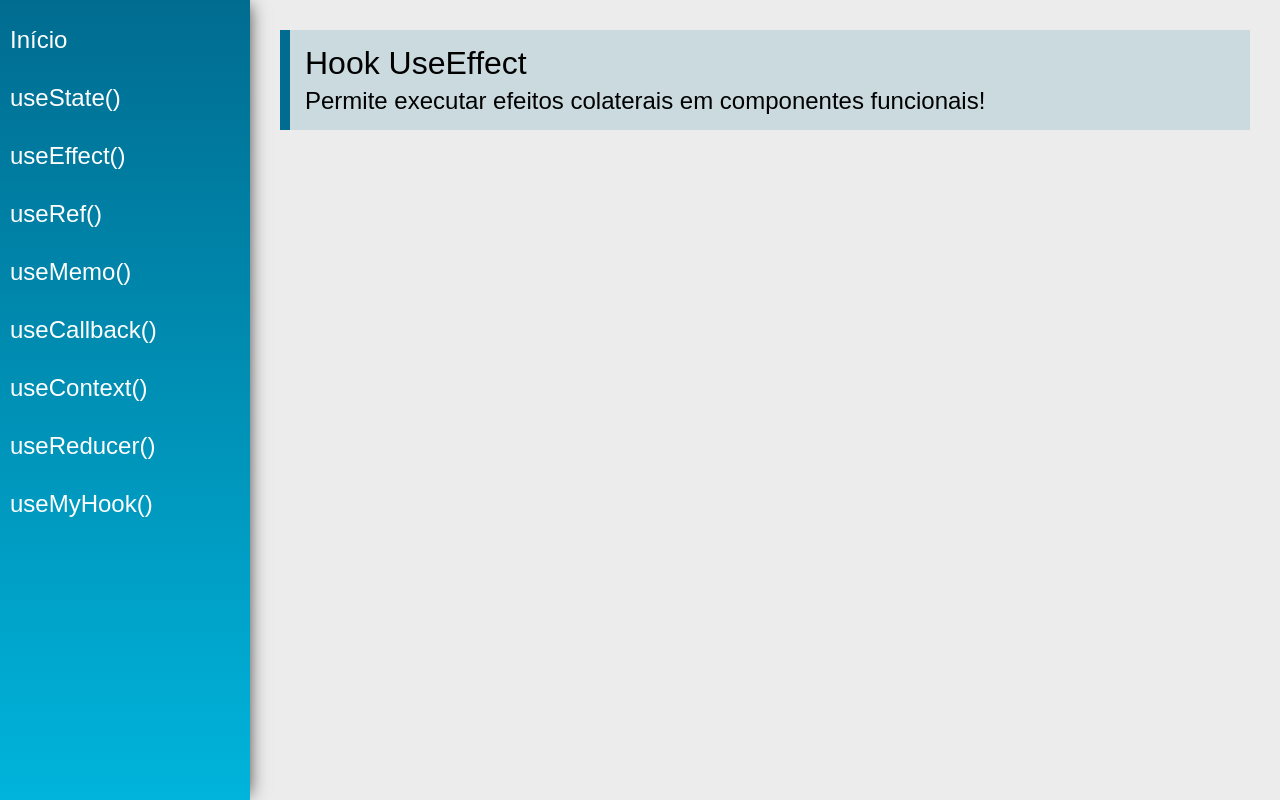
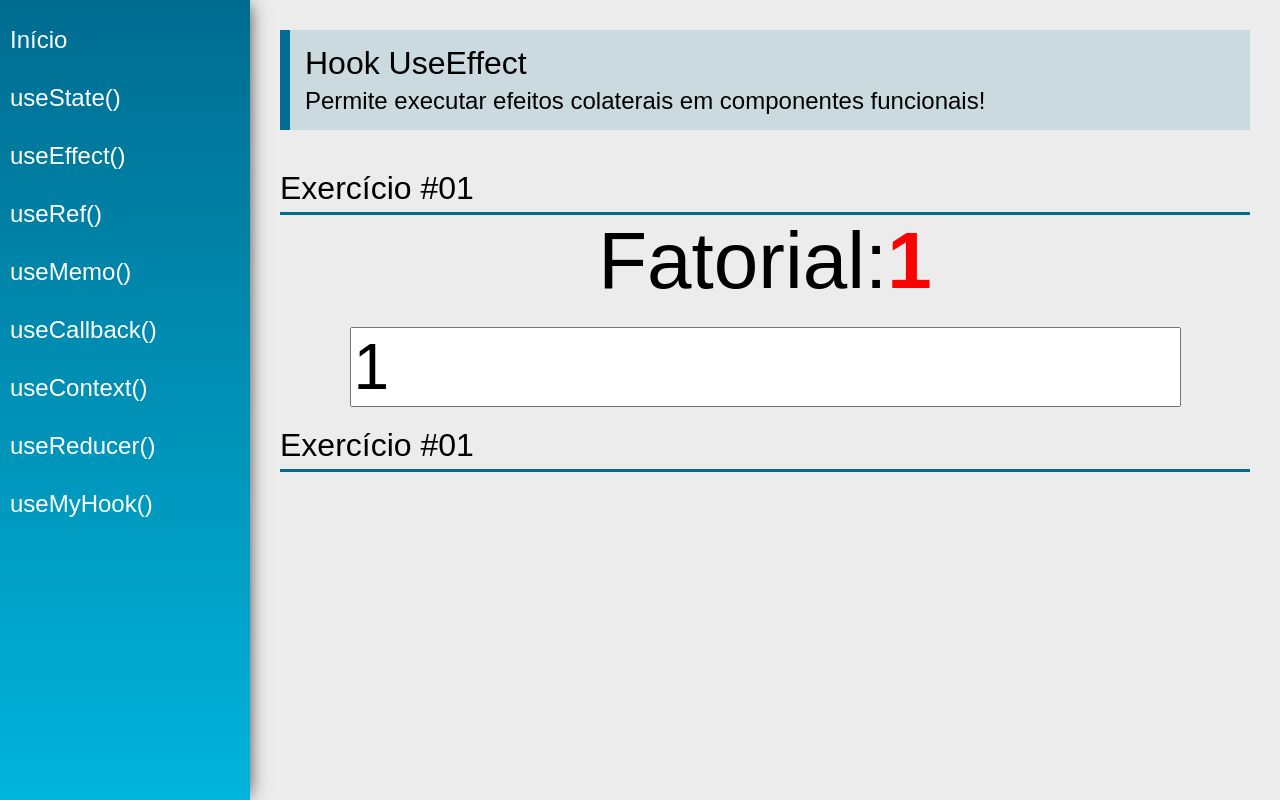
Before and after one commit to LuisLimaIt/hooks, a React (Create React App) app: page /useEffect in a window 1280 px wide. Built offline with nearby package versions, Linux system fonts and the light colour scheme.

Commit message:
useEffect #01

```diff
--- a/src/views/examples/UseEffect.jsx
+++ b/src/views/examples/UseEffect.jsx
@@ -1,15 +1,50 @@
-import React from 'react'
-import PageTitle from '../../components/layout/PageTitle'
+import React, { useEffect, useState } from 'react';
+import PageTitle from '../../components/layout/PageTitle';
+import SectionTitle from '../../components/layout/SectionTitle'
+
+function calcFatorial(num) {
+    const n = parseInt(num);
+    if(n < 0) return -1;
+    if(n === 0) return 1;
+    return calcFatorial(n - 1) * n;
+}
 
 const UseEffect = (props) => {
+    const [number, setNumber] = useState(1)
+    const [fatorial, setFatorial] = useState(1)
+
+    useEffect(function() {
+        setFatorial(calcFatorial(number));
+    }, [number])
+
+    useEffect(function() {
+       if(fatorial > 1000000) {
+           document.title = "Eita!!!"
+       }
+    }, [fatorial])
+
     return (
         <div className="UseEffect">
             <PageTitle
                 title="Hook UseEffect"
                 subtitle="Permite executar efeitos colaterais em componentes funcionais!"
             />
+
+            <SectionTitle title="Exercício #01" />
+            <div className="center">
+                <div>
+                <span className="text">Fatorial:</span>
+                <span className="text red">{fatorial === -1 ? 'Não existe' : fatorial}</span>
+                </div>
+                <input type="number" className="input"
+                    value={number}
+                    onChange={e => setNumber(e.target.value)}/>
+            </div>
+
+            <SectionTitle title="Exercício #01" />
+            <div className="center"></div>
         </div>
     )
 }
 
-export default UseEffect
+export default UseEffect;
```
Also changed, not shown: src/views/examples/UseState.jsx (+4 -4 lines).
